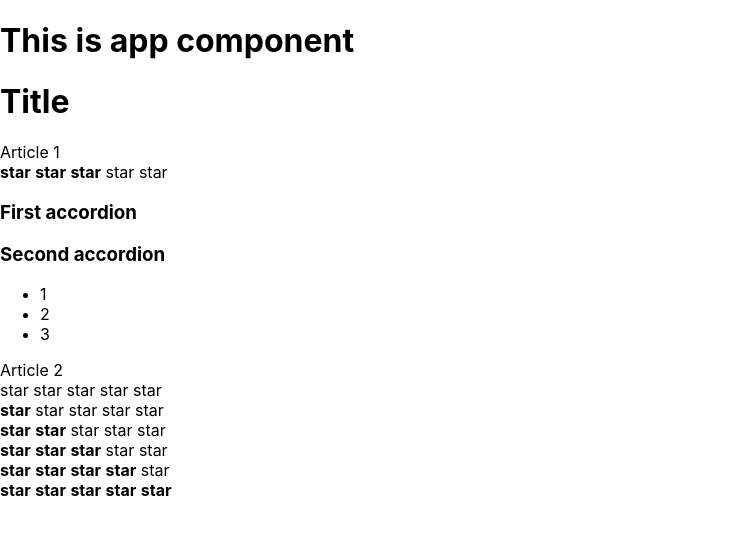
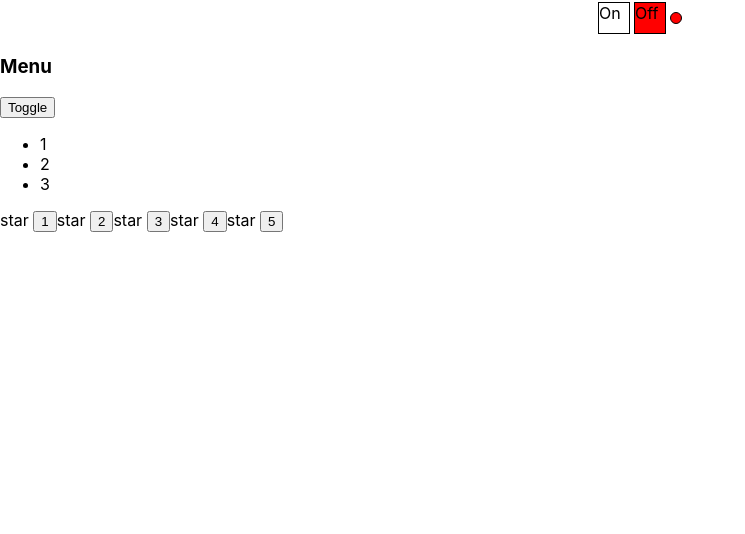
Before and after one commit to acronisv/samurai-way, a React (Create React App) app: page / in a window 1280 px wide. Shown: the top 534 px of the page, without its empty margins (0-745 px from the left). Built offline with nearby package versions, Linux system fonts and the light colour scheme.

Commit message:
Add uncontrolled components

```diff
--- a/src/App.tsx
+++ b/src/App.tsx
@@ -1,25 +1,30 @@
 import React from 'react';
 import './App.css';
-import Accordion from "./components/Accordion";
-import {Rating} from "./components/Rating";
+import Accordion from "./components/Accordion/Accordion";
+import {Rating} from "./components/Rating/Rating";
+import {OnOff} from "./components/OnOff/OnOff";
+import UncontrolledAccordion from "./components/Accordion/UncontrolledAccordion";
+import {UncontrolledRating} from "./components/Rating/UncontrolledRating";
 
 function App(props: any) {
     console.log("App rendering")
     return (
         <div className="App">
-            <PageTitle title={"This is app component"}/>
-            <PageTitle title={"Title"}/>
-            Article 1
-            <Rating value={3} />
-            <Accordion titleValue={"First accordion"} collapsed={true}/>
-            <Accordion titleValue={"Second accordion"} collapsed={false}/>
-            Article 2
-            <Rating value={0} />
-            <Rating value={1} />
-            <Rating value={2} />
-            <Rating value={3} />
-            <Rating value={4} />
-            <Rating value={5} />
+            {/*<PageTitle title={"This is app component"}/>*/}
+            {/*<PageTitle title={"Title"}/>*/}
+            {/*Article 1*/}
+            {/*<Accordion titleValue={"First accordion"} collapsed={true}/>*/}
+            {/*<Accordion titleValue={"Second accordion"} collapsed={false}/>*/}
+            {/*Article 2*/}
+            {/*<Rating value={0} />*/}
+            {/*<Rating value={1} />*/}
+            {/*<Rating value={2} />*/}
+            {/*<Rating value={3} />*/}
+            {/*<Rating value={4} />*/}
+            {/*<Rating value={5} />*/}
+            <OnOff/>
+            <UncontrolledAccordion titleValue={"Menu"}/>
+            <UncontrolledRating/>
         </div>
     );
 }
--- a/src/components/Accordion.tsx
+++ b/src/components/Accordion/Accordion.tsx
@@ -6,15 +6,11 @@ type AccordionPropsType = {
 }
 function Accordion(props: AccordionPropsType) {
     console.log("According rendering")
-    if (props.collapsed === true) {
-        return <div>
-            <AccordionTitle title={props.titleValue}/>
-        </div>
-    } else
     return <div>
         <AccordionTitle title={props.titleValue}/>
-        <AccordionBody />
+        {!props.collapsed && <AccordionBody />}
     </div>
+
 }
 
 type AccordionTitlePropsType = {
--- /dev/null
+++ b/src/components/Accordion/UncontrolledAccordion.tsx
@@ -0,0 +1,43 @@
+import React, {useState} from "react";
+
+type UncontrolledAccordionPropsType = {
+    titleValue: string
+}
+
+function UncontrolledAccordion(props: UncontrolledAccordionPropsType) {
+    console.log("According rendering")
+
+    const [collapsed, setCollapsed] = useState(false)
+
+
+    return <div>
+        <UncontrolledAccordionTitle title={props.titleValue}/>
+        <button onClick={()=>{setCollapsed(!collapsed)}}>Toggle</button>
+        {!collapsed && <UncontrolledAccordionBody />}
+
+    </div>
+}
+
+type UncontrolledAccordionTitlePropsType = {
+    title: string
+}
+
+function UncontrolledAccordionTitle(props: UncontrolledAccordionTitlePropsType) {
+    console.log("UncontrolledAccordion.tsx title rendering")
+    return (
+        <h3>{props.title}</h3>
+    )
+}
+
+function UncontrolledAccordionBody() {
+    console.log("UncontrolledAccordion.tsx body rendering")
+    return (
+        <ul>
+            <li>1</li>
+            <li>2</li>
+            <li>3</li>
+        </ul>
+    )
+}
+
+export default UncontrolledAccordion;
--- /dev/null
+++ b/src/components/OnOff/OnOff.tsx
@@ -0,0 +1,52 @@
+import {useState} from "react";
+
+type PropsType = {
+    on: boolean
+}
+
+export const OnOff = () => {
+    console.log("OnOff rendering")
+    let [on, setOn] = useState(false)
+
+    console.log("on:" + on)
+
+    const wrapper = {
+        display: "flex",
+        alignItems: "center",
+        justifyContent: "center"
+    }
+
+    const onStyle = {
+        width: "30px",
+        height: "30px",
+        border: "1px solid black",
+        margin: "2px",
+        backgroundColor: on ? "green" : "white"
+    }
+    const OffStyle = {
+        width: "30px",
+        height: "30px",
+        border: "1px solid black",
+        margin: "2px",
+        backgroundColor: !on ? "red" : "white"
+
+    }
+    const indicatorStyle = {
+        width: "10px",
+        height: "10px",
+        borderRadius: "15px",
+        border: "1px solid black",
+        margin: "2px",
+        backgroundColor: on? "green" : "red"
+    }
+
+    return (
+        <div>
+            <div style={wrapper}>
+                <div onClick={()=>{setOn(true)}} style={onStyle}>On</div>
+                <div onClick={()=>{setOn(false)}} style={OffStyle}>Off</div>
+                <div style={indicatorStyle}></div>
+            </div>
+        </div>
+    )
+}
--- /dev/null
+++ b/src/components/Rating/UncontrolledRating.tsx
@@ -0,0 +1,33 @@
+import React, {useState} from "react";
+
+export function UncontrolledRating() {
+
+    const [value, setValue] = useState(0)
+
+    const setRating = (val:number) => {
+        setValue(val)
+    }
+
+    return (
+        <div>
+            <Star selected={value > 0}/> <button onClick={()=>setRating(1)}>1</button>
+            <Star selected={value > 1}/> <button onClick={()=>setRating(2)}>2</button>
+            <Star selected={value > 2}/> <button onClick={()=>setRating(3)}>3</button>
+            <Star selected={value > 3}/> <button onClick={()=>setRating(4)}>4</button>
+            <Star selected={value > 4}/> <button onClick={()=>setRating(5)}>5</button>
+        </div>
+    )
+}
+
+
+type StarPropsType = {
+    selected: boolean
+}
+
+function Star(props: StarPropsType) {
+    console.log("Star rendering")
+    if (props.selected === true) {
+        return <span><b>star</b> </span>
+    } else
+        return <span>star </span>
+}
```
Also changed, not shown: src/components/Rating/Rating.tsx (renamed from src/components/Rating.tsx).
